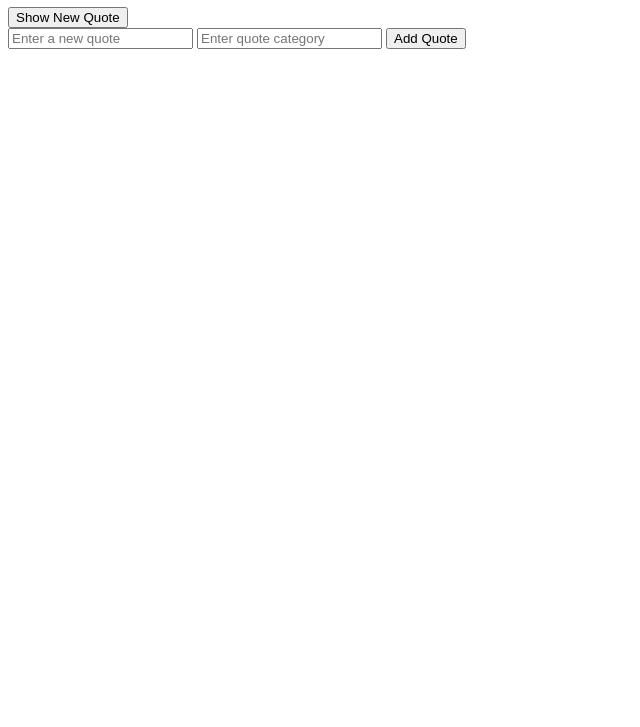
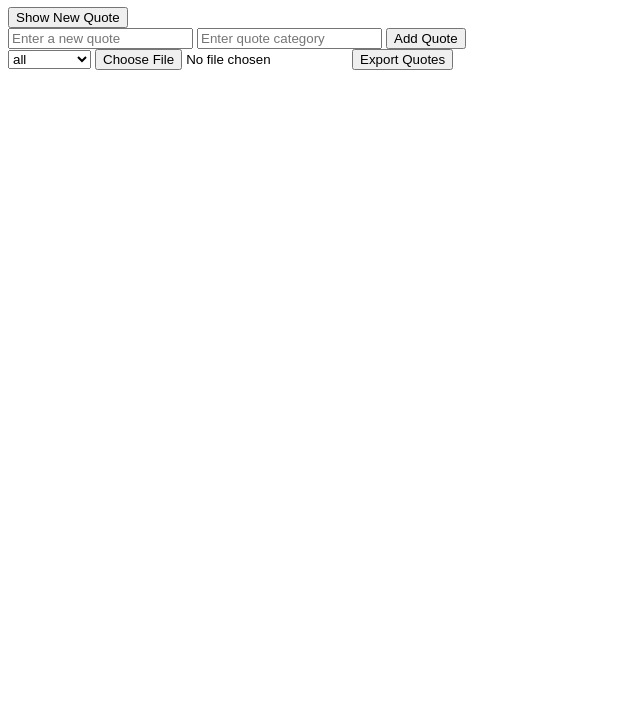
Before and after one commit to SANW28/alx_fe_javascript, a plain HTML site: page dom-manipulation/index.html in a window 1280 px wide. Shown: the part 73-800 px from the top of the page, without its empty margins (0-640 px from the left). Drawn offline with Linux system fonts and the light colour scheme.

Commit message:
amendment done

```diff
--- a/dom-manipulation/index.html
+++ b/dom-manipulation/index.html
@@ -7,13 +7,27 @@
 </head>
 <body>
     <h1>Dynamic Quote Generator</h1>
+
     <div id="quoteDisplay"></div>
+
     <button id="newQuote">Show New Quote</button>
+
     <div>
         <input id="newQuoteText" type="text" placeholder="Enter a new quote" />
         <input id="newQuoteCategory" type="text" placeholder="Enter quote category" />
         <button onclick="addQuote()">Add Quote</button>
     </div>
+
+    <select id="categoryFilter" onchange="filterQuotes()">
+        <option value="all">All Categories</option>
+    </select>
+
+    <input type="file" id="importFile" accept=".json" onchange="importFromJsonFile(event)" />
+
+    <button id="exportQuotes">Export Quotes</button>
+
+    <div id="notification" style="display: none; color: red;">Data has been updated from the server</div>
+
     <script src="script.js"></script>
 </body>
 </html>
--- a/dom-manipulation/script.js
+++ b/dom-manipulation/script.js
@@ -1,8 +1,8 @@
 document.addEventListener('DOMContentLoaded', () => {
     let quotes = JSON.parse(localStorage.getItem('quotes')) || [
         { text: "The only limit to our realization of tomorrow is our doubts of today.", category: "Motivation" },
-        { text: "Life is 10% what happens to us and 90% how we react to it.", category: "Life" },
-        { text: "The purpose of our lives is to be happy.", category: "Happiness" },
+        { text: "Don’t watch the clock; do what it does. Keep going.", category: "Motivation" },
+        { text: "Success is not the key to happiness. Happiness is the key to success.", category: "Success" },
     ];
 
     const quoteDisplay = document.getElementById('quoteDisplay');
```
Lines whose indentation alone changed are shown as unchanged.
